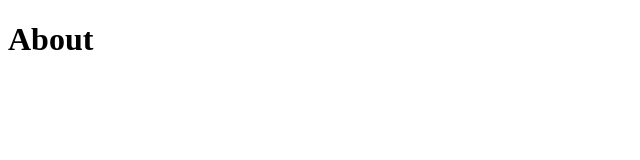
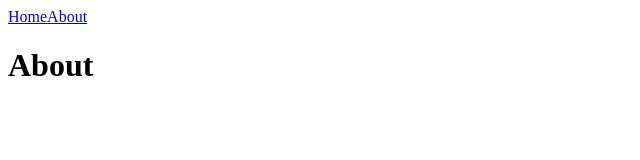
Before and after one commit to andyrewlee/corestandards, a Gatsby site: page /about in a window 1280 px wide. Shown: the whole page, without its empty margins (0-640 px from the left). Built offline with nearby package versions, Linux system fonts and the light colour scheme; Gatsby itself is replaced by a stand-in of ours.

Commit message:
Add navbar

```diff
--- /dev/null
+++ b/src/components/Navbar.js
@@ -0,0 +1,11 @@
+import React from 'react';
+import { Link } from "gatsby";
+
+const Navbar = () => (
+  <div>
+    <Link to="/">Home</Link>
+    <Link to="/about">About</Link>
+  </div>
+);
+
+export default Navbar;
--- a/src/pages/about.js
+++ b/src/pages/about.js
@@ -1,5 +1,11 @@
 import React from 'react';
+import Navbar from '../components/Navbar';
 
-const About = () => <h1>About</h1>;
+const About = () => (
+  <>
+    <Navbar />
+    <h1>About</h1>
+  </>
+);
 
 export default About;
```
Also changed, not shown: src/pages/index.js (+7 -1 lines).
